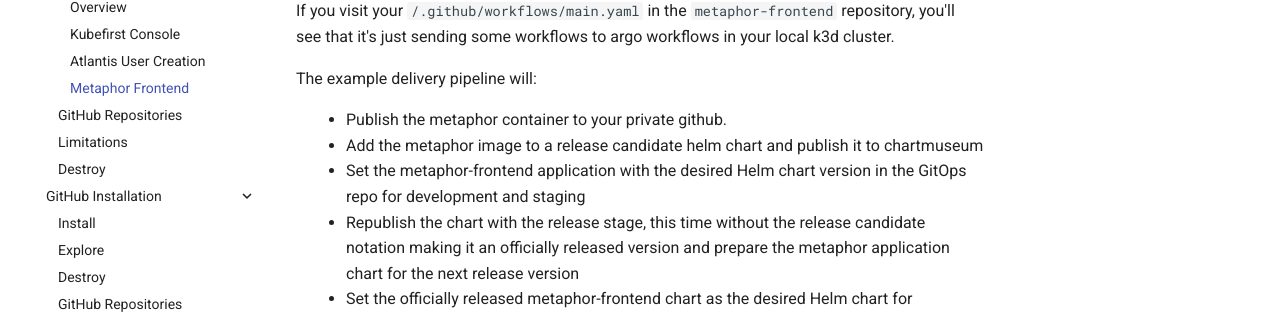
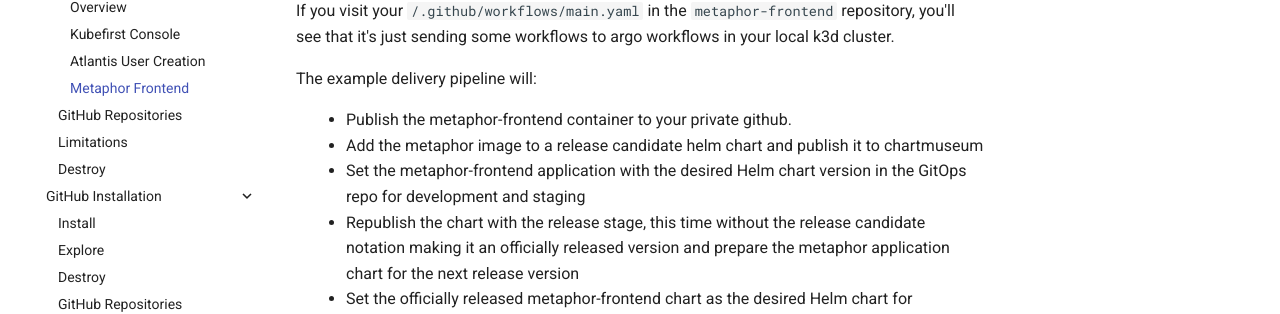
Before and after one commit to konstructio/kubefirst, an MkDocs documentation site: the page built from docs/kubefirst/local/explore/metaphor.md, in a window 1280 px wide and 900 px high. Shown: the part 322-636 px from the top of the window. Built offline with MkDocs 1.6.1 and Material for MkDocs 9.7.7, drawn with Linux system fonts in a browser that asks for light colours; comment, search, counter and statistics services are not loaded.

Commit message:
metaphor update
Co-authored-by: Jared Edwards <jared@kubefirst.com>

```diff
--- a/docs/kubefirst/local/explore/metaphor.md
+++ b/docs/kubefirst/local/explore/metaphor.md
@@ -4,7 +4,7 @@
 
 The example delivery pipeline will:
 
-- Publish the metaphor container to your private github.
+- Publish the metaphor-frontend container to your private github.
 - Add the metaphor image to a release candidate helm chart and publish it to chartmuseum
 - Set the metaphor-frontend application with the desired Helm chart version in the GitOps repo for development and staging
 - Republish the chart with the release stage, this time without the release candidate notation making it an officially released version and prepare the metaphor application chart for the next release version
```
